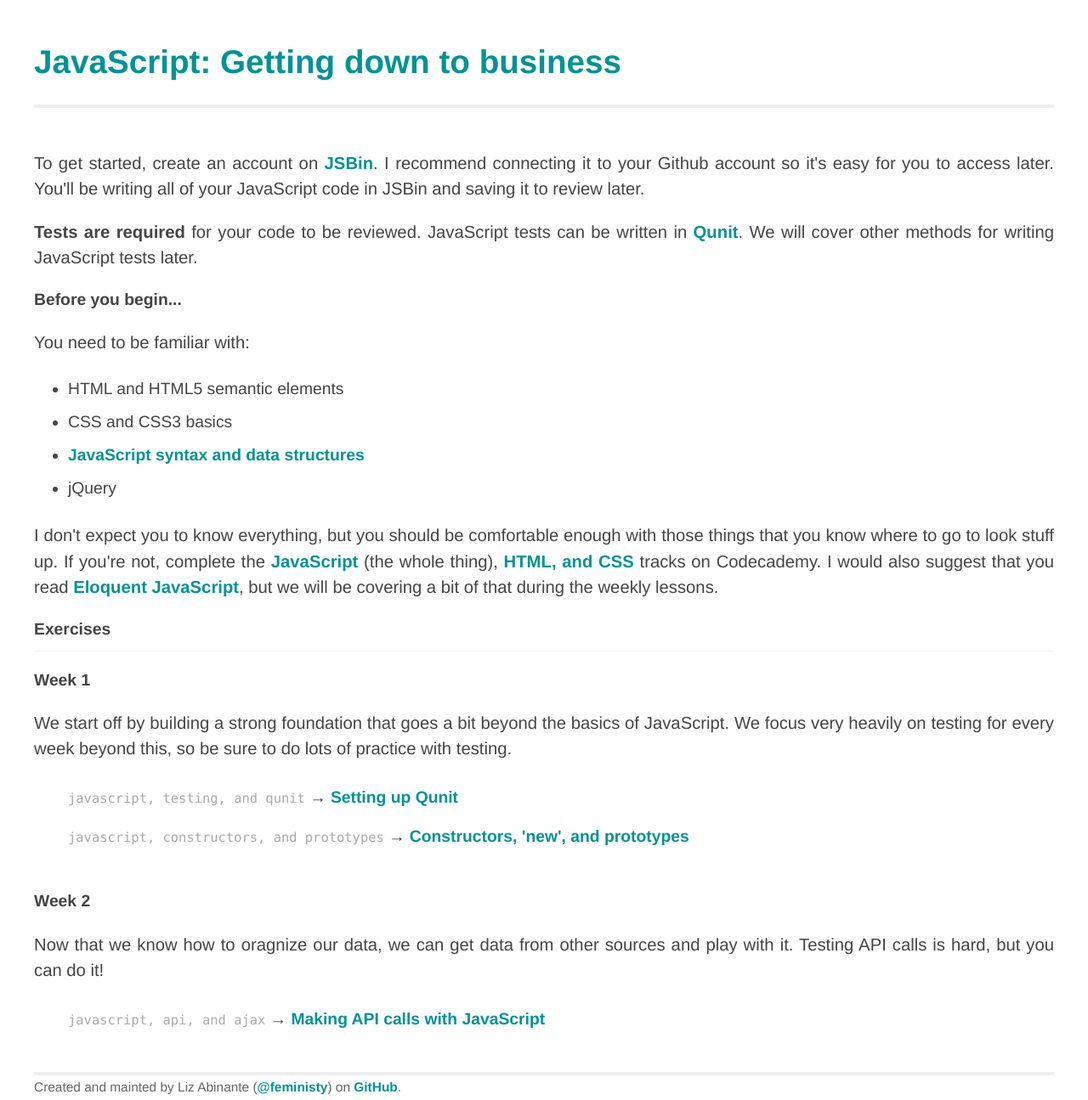
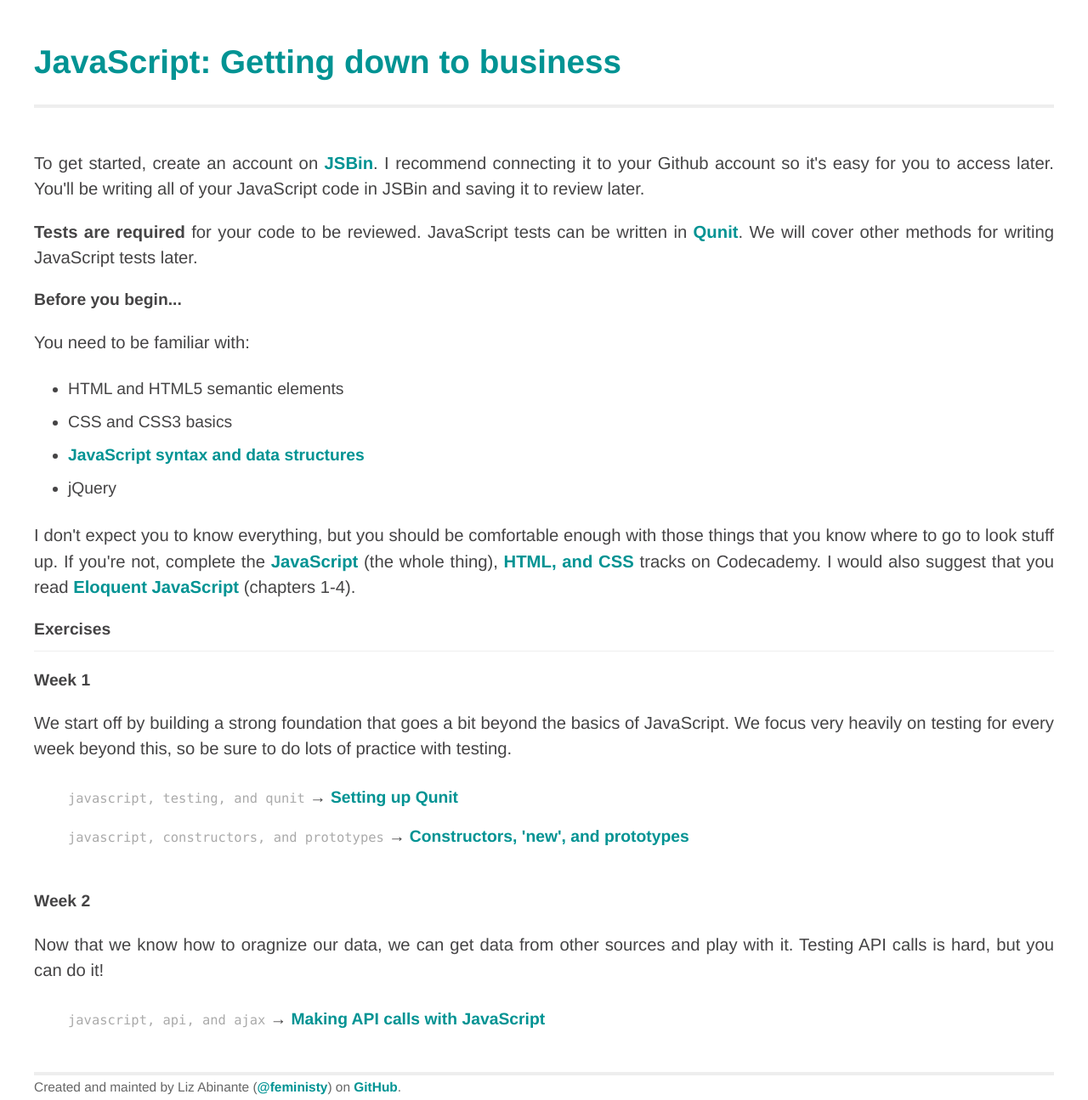
Before and after one commit to slothelle/learn_javascript, a Jekyll site: the page built from index.html, in a window 1280 px wide. Shown: the whole page at 85% size. Built offline with Jekyll 4.4.1, drawn with Linux system fonts in a browser that asks for light colours; Markdown is read by kramdown in place of the engine named in the settings.

Commit message:
chapters for eloquent javascript

```diff
--- a/index.html
+++ b/index.html
@@ -25,7 +25,7 @@ title: 'JavaScript: Getting down to business'
 </ul>
 
 <p>
-  I don't expect you to know everything, but you should be comfortable enough with those things that you know where to go to look stuff up. If you're not, complete the <a href="http://www.codecademy.com/tracks/javascript">JavaScript</a> (the whole thing), <a href="http://www.codecademy.com/tracks/web">HTML, and CSS</a> tracks on Codecademy. I would also suggest that you read <a href="http://eloquentjavascript.net/contents.html">Eloquent JavaScript</a>, but we will be covering a bit of that during the weekly lessons.
+  I don't expect you to know everything, but you should be comfortable enough with those things that you know where to go to look stuff up. If you're not, complete the <a href="http://www.codecademy.com/tracks/javascript">JavaScript</a> (the whole thing), <a href="http://www.codecademy.com/tracks/web">HTML, and CSS</a> tracks on Codecademy. I would also suggest that you read <a href="http://eloquentjavascript.net/contents.html">Eloquent JavaScript</a> (chapters 1-4).
 </p>
 
 <h2 class="border-bottom">Exercises</h2>
```
